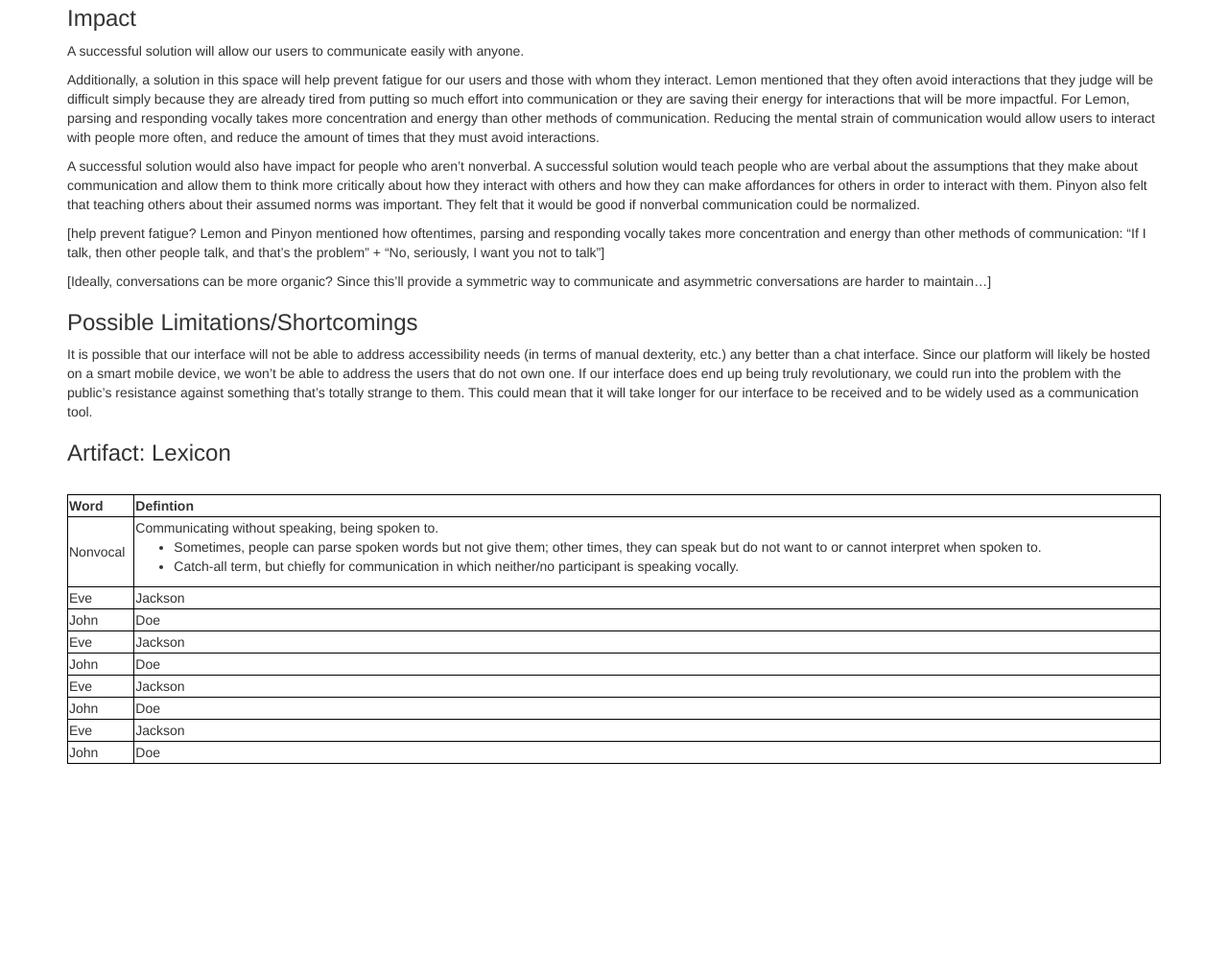
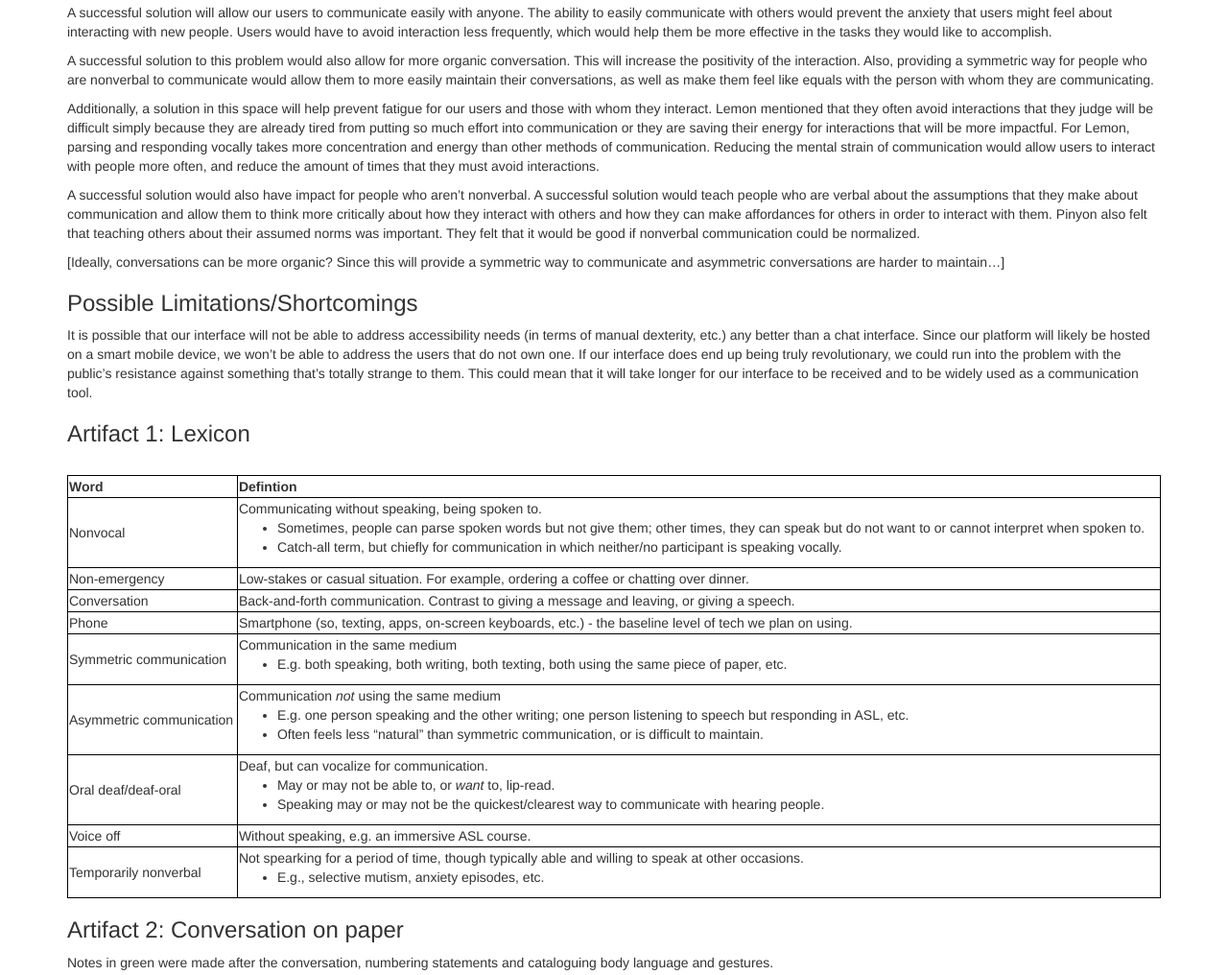
Before and after one commit to megsaysrawr/CUED-gates-of-the-artic, a website: page needs.html in a window 1280 px wide. Shown: the part 989-2005 px from the top of the page at 96% size. Before the commit the page ends 1785 px from the top, so only its background shows below. Drawn offline with Linux system fonts and the light colour scheme.

Commit message:
Finished needs anaylsis

```diff
--- a/needs.html
+++ b/needs.html
@@ -50,7 +50,7 @@
                     <span class="icon-bar"></span>
                     <span class="icon-bar"></span>
                 </button>
-                <a class="navbar-brand" href="index.html">Gates of the Artic</a>
+                <a class="navbar-brand" href="index.html">Gates of the Arctic</a>
             </div>
             <!-- Collect the nav links, forms, and other content for toggling -->
             <div class="collapse navbar-collapse" id="bs-example-navbar-collapse-1">
@@ -59,7 +59,7 @@
                         <a href="inspire.html">Inspire</a>
                     </li>
                     <li>
-                        <a href="our-project.html">Our Project</a>
+                        <a href="design.html">Project</a>
                     </li>
                     <li>
                         <a href="consent.html">Consent Narrative</a>
@@ -85,7 +85,7 @@
                 <p>We propose an interface that is intended to assist in communication when one or more people are communicating nonverbally. Currently, there are several non-technical and technical solutions which have been adopted with varying levels of success. For example, paper and pen can be used if they are on hand, and note or chat applications on phones can be used if the technology is available and the users are willing to exchange contact information. All these options depend on the users’ abilities--just as verbal communication is not ideal for everyone, written communication can be inaccessible in some cases. With this in mind, we must be even more careful to keep accessibility in mind as we develop this interface. We will identify the pain points of our user group and aim to change the design of our product to remove some or all of these pain points.</p>
 
                 <h3>User Group</h3>
-                <p>Potential users are anyone who prefers to or must communicate nonverbally. This can range from those who are deaf or hard of hearing to someone with selective mutism, or even someone who is temporarily not able to speak due to an anxiety attack. We plan to focus on a small subset of these potential users but have not yet determine who. We are planning on waiting until we have been able to access more users before defining our focus.</p>
+                <p>Potential users are anyone who prefers to or must communicate nonverbally. This can range from those who are deaf or hard of hearing to someone with selective mutism, or even someone who is temporarily not able to speak due to an anxiety attack. We plan to focus on a small subset of these potential users but have not yet determined who. We are planning on waiting until we have been able to access more users before defining our focus.</p>
 
                 <h3>Current User Interaction with this Problem/Activity</h3>
                 <p>Our prospective users can feel anxious when they must communicate with others. Users often will take steps to avoid verbal communication with others. One potential user, Lemon, that we spoke to will often avoid speaking with others. Lemon is deaf oral, which means that they are able to speak but not hear. They prefer to speak to others because it is quicker and more effective. However, they often avoid speaking out loud in order to prevent others from assuming that they can hear. Lemon used a few different techniques to avoid verbal conversation. For example, they would write a note containing a question or prompt, and then approach the person with whom they need to interact. Lemon would explain the context of the prompt out loud, drop off the piece of paper, and exit as quickly as possible in order to avoid being spoken to.
@@ -96,8 +96,6 @@
                 <ul>
                     <li>The mode of communication should be apparent to the “other” user; the main user ideally shouldn’t need to explain that they would prefer nonvocal communication.</li>
                     <li>The solution should be somehow radically different from (better than?!) the current form-factor of digital conversations.</li>
-                    <li>The solution should be somehow radically different from (better than?!) the current form-factor of digital conversations.</li>
-                    <li>The solution should be somehow radically different from (better than?!) the current form-factor of digital conversations.</li>
                     <li>The solution should provide more flexibility than, say, a notepad application.</li>
                     <li>The solution must lend itself easily to symmetric, back-and-forth communication on a single device.</li>
                     <li>The solution should leave the information in the hands of the device owner/main user (e.g., local data, not spread online).</li>
@@ -105,16 +103,16 @@
                 </ul>
 
                 <h3>Impact</h3>
-                <p>A successful solution will allow our users to communicate easily with anyone.</p>
+                <p>A successful solution will allow our users to communicate easily with anyone. The ability to easily communicate with others would prevent the anxiety that users might feel about interacting with new people. Users would have to avoid interaction less frequently, which would help them be more effective in the tasks they would like to accomplish.</p>
+                <p>A successful solution to this problem would also allow for more organic conversation. This will increase the positivity of the interaction. Also, providing a symmetric way for people who are nonverbal to communicate would allow them to more easily maintain their conversations, as well as make them feel like equals with the person with whom they are communicating.</p>
                 <p>Additionally, a solution in this space will help prevent fatigue for our users and those with whom they interact. Lemon mentioned that they often avoid interactions that they judge will be difficult simply because they are already tired from putting so much effort into communication or they are saving their energy for interactions that will be more impactful. For Lemon, parsing and responding vocally takes more concentration and energy than other methods of communication. Reducing the mental strain of communication would allow users to interact with people more often, and reduce the amount of times that they must avoid interactions.</p>
                 <p>A successful solution would also have impact for people who aren’t nonverbal. A successful solution would teach people who are verbal about the assumptions that they make about communication and allow them to think more critically about how they interact with others and how they can make affordances for others in order to interact with them. Pinyon also felt that teaching others about their assumed norms was important. They felt that it would be good if nonverbal communication could be normalized.</p>
-                <p>[help prevent fatigue? Lemon and Pinyon mentioned how oftentimes, parsing and responding vocally takes more concentration and energy than other methods of communication: “If I talk, then other people talk, and that’s the problem” + “No, seriously, I want you not to talk”]</p>
-                <p>[Ideally, conversations can be more organic? Since this’ll provide a symmetric way to communicate and asymmetric conversations are harder to maintain…]</p>
+                <p>[Ideally, conversations can be more organic? Since this will provide a symmetric way to communicate and asymmetric conversations are harder to maintain…]</p>
 
                 <h3>Possible Limitations/Shortcomings</h3>
                 <p>It is possible that our interface will not be able to address accessibility needs (in terms of manual dexterity, etc.) any better than a chat interface. Since our platform will likely be hosted on a smart mobile device, we won’t be able to address the users that do not own one. If our interface does end up being truly revolutionary, we could run into the problem with the public’s resistance against something that’s totally strange to them. This could mean that it will take longer for our interface to be received and to be widely used as a communication tool.</p>
 
-                <h3>Artifact: Lexicon</h3>
+                <h3>Artifact 1: Lexicon</h3>
                 <table style="width:100%">
                   <tr>
                     <th>Word</th>
@@ -130,38 +128,62 @@
                         </td>
                   </tr>
                   <tr>
-                    <td>Eve</td>
-                    <td>Jackson</td>
+                    <td>Non-emergency</td>
+                    <td>Low-stakes or casual situation. For example, ordering a coffee or chatting over dinner.</td>
                   </tr>
                   <tr>
-                    <td>John</td>
-                    <td>Doe</td>
+                    <td>Conversation</td>
+                    <td>Back-and-forth communication. Contrast to giving a message and leaving, or giving a speech.</td>
                   </tr>
                   <tr>
-                    <td>Eve</td>
-                    <td>Jackson</td>
+                    <td>Phone</td>
+                    <td>Smartphone (so, texting, apps, on-screen keyboards, etc.) - the baseline level of tech we plan on using.</td>
                   </tr>
                   <tr>
-                    <td>John</td>
-                    <td>Doe</td>
+                    <td>Symmetric communication</td>
+                    <td>Communication in the same medium
+                        <ul>
+                            <li>E.g. both speaking, both writing, both texting, both using the same piece of paper, etc.
+                        <ul>
+                    </td>
                   </tr>
                   <tr>
-                    <td>Eve</td>
-                    <td>Jackson</td>
+                    <td>Asymmetric communication</td>
+                    <td>Communication <i>not</i> using the same medium
+                        <ul>
+                            <li>E.g. one person speaking and the other writing; one person listening to speech but responding in ASL, etc.</li>
+                            <li>Often feels less “natural” than symmetric communication, or is difficult to maintain.</li>
+                        <ul>
+                    </td>
                   </tr>
                   <tr>
-                    <td>John</td>
-                    <td>Doe</td>
+                    <td>Oral deaf/deaf-oral</td>
+                    <td>Deaf, but can vocalize for communication.
+                        <ul>
+                            <li>May or may not be able to, or <i>want</i> to, lip-read.</li>
+                            <li>Speaking may or may not be the quickest/clearest way to communicate with hearing people.</li>
+                        <ul>
+                    </td>
                   </tr>
                   <tr>
-                    <td>Eve</td>
-                    <td>Jackson</td>
+                    <td>Voice off</td>
+                    <td>Without speaking, e.g. an immersive ASL course.</td>
                   </tr>
                   <tr>
-                    <td>John</td>
-                    <td>Doe</td>
+                    <td>Temporarily nonverbal</td>
+                    <td>Not spearking for a period of time, though typically able and willing to speak at other occasions.
+                        <ul>
+                            <li>E.g., selective mutism, anxiety episodes, etc.</li>
+                        <ul>
                   </tr>
                 </table>
+
+                <h3>Artifact 2: Conversation on paper</h3>
+                <p>Notes in green were made after the conversation, numbering statements and cataloguing body language and gestures.</p>
+                <img src="./images/needs/artifact_lemonpinyon.png" width=100% />
+
+                <h3>Artifact 3: An early, naive design sketch</h3>
+                <img src="./images/brief/design.jpg" width=100% />
 
             </div>
         </div>
```
Also changed, not shown: consent.html (+1 -1 lines), design.html (+1 -1 lines), index.html (+1 -1 lines), inspire.html (+1 -1 lines), our-project.html (+1 -1 lines), images/needs/artifact_lemonpinyon.png (added).
